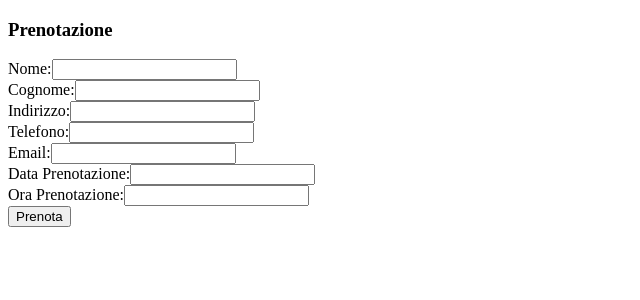
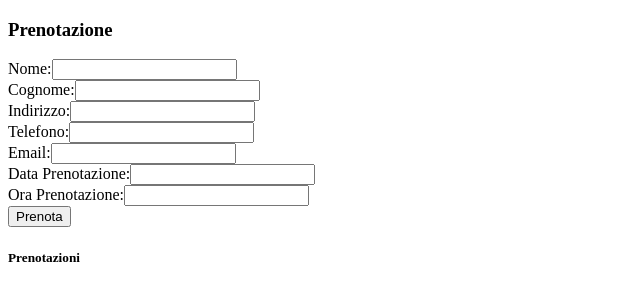
Before and after one commit to PolisenoRiccardo/preparazioneallapreparazionedellapreparazione, an Angular app in the folder httpoli/: page / in a window 1280 px wide. Shown: the top 300 px of the page, without its empty margins (0-640 px from the left). Built offline with nearby package versions, Linux system fonts and the light colour scheme; no server answers.

Commit message:
template casella

```diff
--- a/httpoli/src/app/casella/casella.component.html
+++ b/httpoli/src/app/casella/casella.component.html
@@ -0,0 +1,12 @@
+<div class="d-flex flex-wrap">
+ <div class="m-5  p-4 rounded border  d-inline-block">
+        <h5>Prenotazioni</h5>
+
+        <div *ngFor = "let prenotazio of prenotazioni" >
+            <div class="mt-2 p-2 rounded border" style="width: fit-content;">
+                {{prenotazio.data}} - {{prenotazio.ora}} -> {{prenotazio.nome}} {{prenotazio.cognome}}
+            </div>
+            <hr>
+        </div>
+    </div>
+</div>
--- a/httpoli/src/app/casella/casella.component.ts
+++ b/httpoli/src/app/casella/casella.component.ts
@@ -1,5 +1,5 @@
 import { HttpClient } from '@angular/common/http';
-import { Component } from '@angular/core';
+import { Component, OnInit } from '@angular/core';
 import { Prenotazione } from '../prenotazione.model';
 import { Observable } from 'rxjs';
 
@@ -9,11 +9,14 @@ import { Observable } from 'rxjs';
   templateUrl: './casella.component.html',
   styleUrls: ['./casella.component.css']
 })
-export class CasellaComponent {
+export class CasellaComponent implements OnInit  {
   observPrenotazioneArray !: Observable<Prenotazione[]>;
   prenotazioni : Prenotazione[] = [];
 
   constructor(public http: HttpClient) {}
+  ngOnInit(): void {
+    this.makeTypedRequest()
+  }
 
   makeTypedRequest() : void
   {
```
